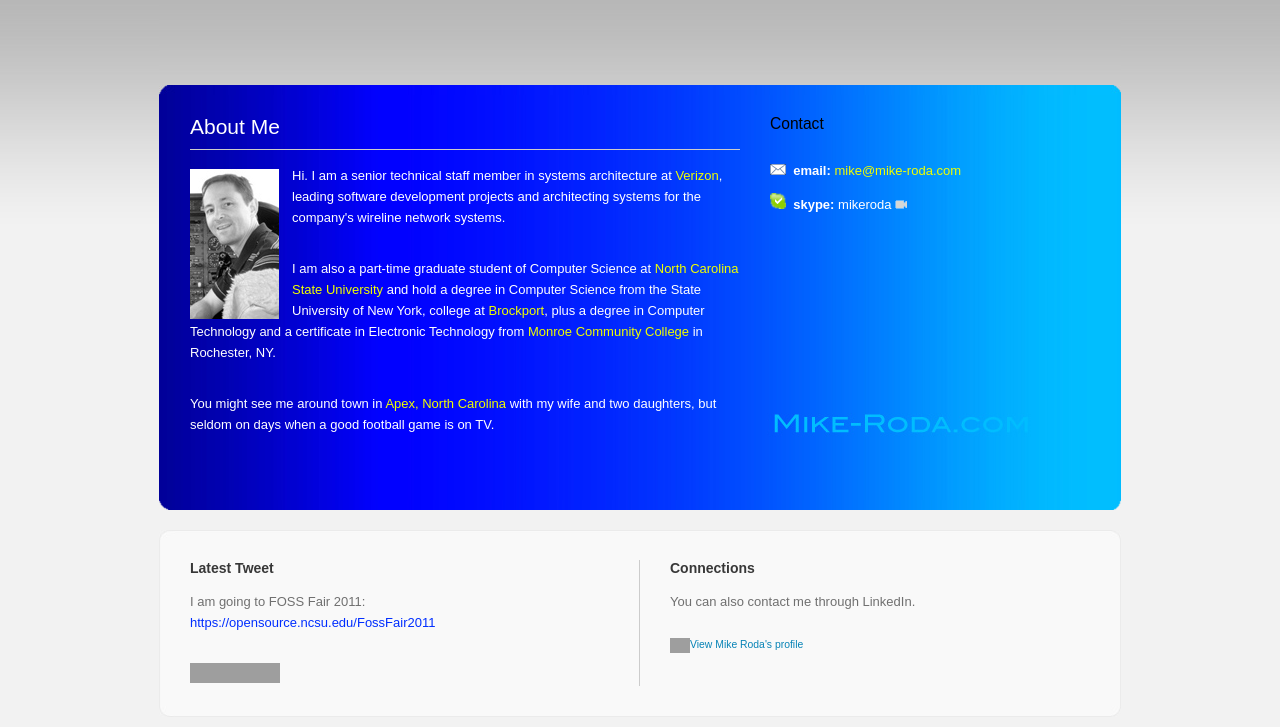
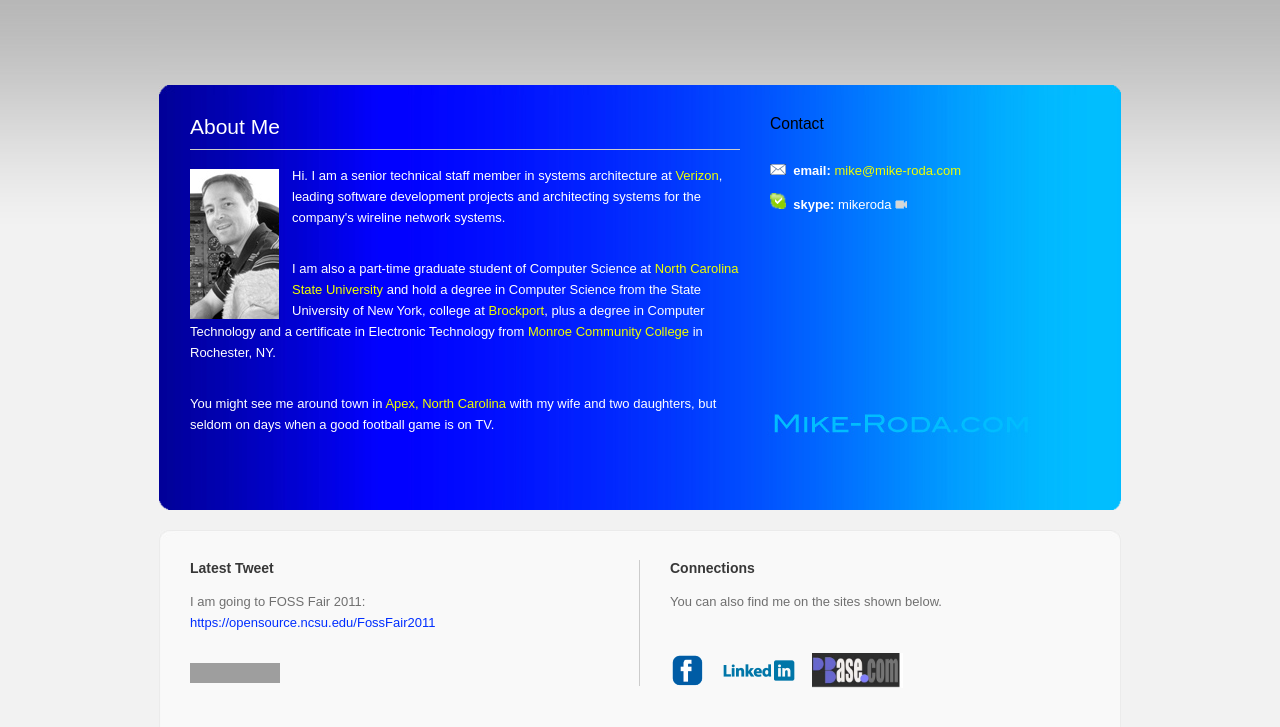
Before and after one commit to mikeroda/mikeroda.com, a Jekyll site: the page built from index.md, in a window 1280 px wide. Shown: the top 727 px of the page. Built offline with Jekyll 4.4.1, drawn with Linux system fonts in a browser that asks for light colours; Markdown is read by kramdown in place of the engine named in the settings; grey boxes are pictures that could not be loaded.

Commit message:
Links to facebook and pbase

```diff
--- a/_includes/footer.html
+++ b/_includes/footer.html
@@ -21,10 +21,18 @@
 
       <div id="connections">
         <h3><strong>Connections</strong></h3>
-        <p>You can also contact me through LinkedIn.<br/><br/>
+        <p>You can also find me on the sites shown below.<br/><br/>
+
+        <a href="http://www.facebook.com/profile.php?id=1793058431" style="text-decoration:none;">
+		  <img src="images/facebook-icon.gif" height="35" alt="Facebook" style="vertical-align:middle" border="0">
+		</a>
 
         <a href="http://www.linkedin.com/pub/mike-roda/1/ab/17a" style="text-decoration:none;">
-		  <span style="font: 80% Arial,sans-serif; color:#0783B6;"><img src="http://www.linkedin.com/img/webpromo/btn_in_20x15.png" width="20" height="15" alt="View Mike Roda's LinkedIn profile" style="vertical-align:middle" border="0">View Mike Roda's profile</span>
+		  <img src="images/linkedin.jpg" alt="View Mike Roda's LinkedIn profile" style="vertical-align:middle" border="0">
+		</a>
+
+        <a href="http://www.pbase.com/mroda" style="text-decoration:none;">
+		  <img src="images/pbase_logo.jpg" height="35" alt="View Mike Roda's Photo Galleries at pbase.com" style="vertical-align:middle" border="0">
 		</a>
       </div>
 
```
Also changed, not shown: images/facebook-icon.gif (added), images/linkedin.jpg (added), images/pbase_logo.jpg (added).
